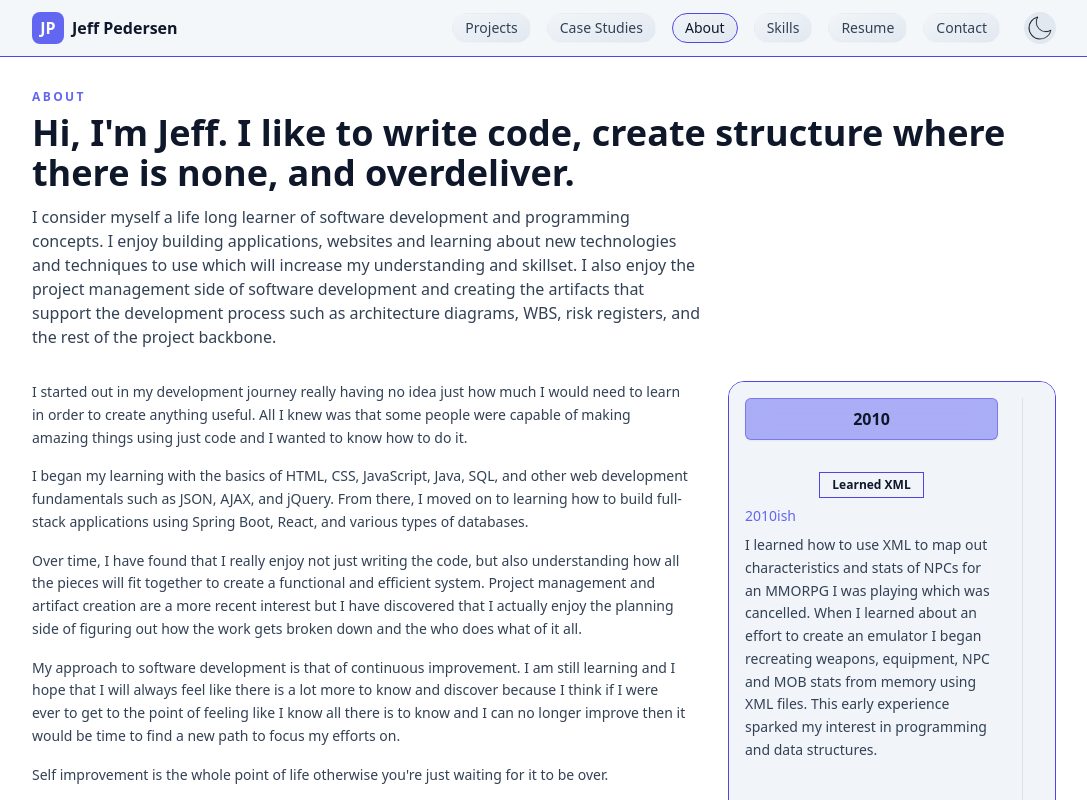
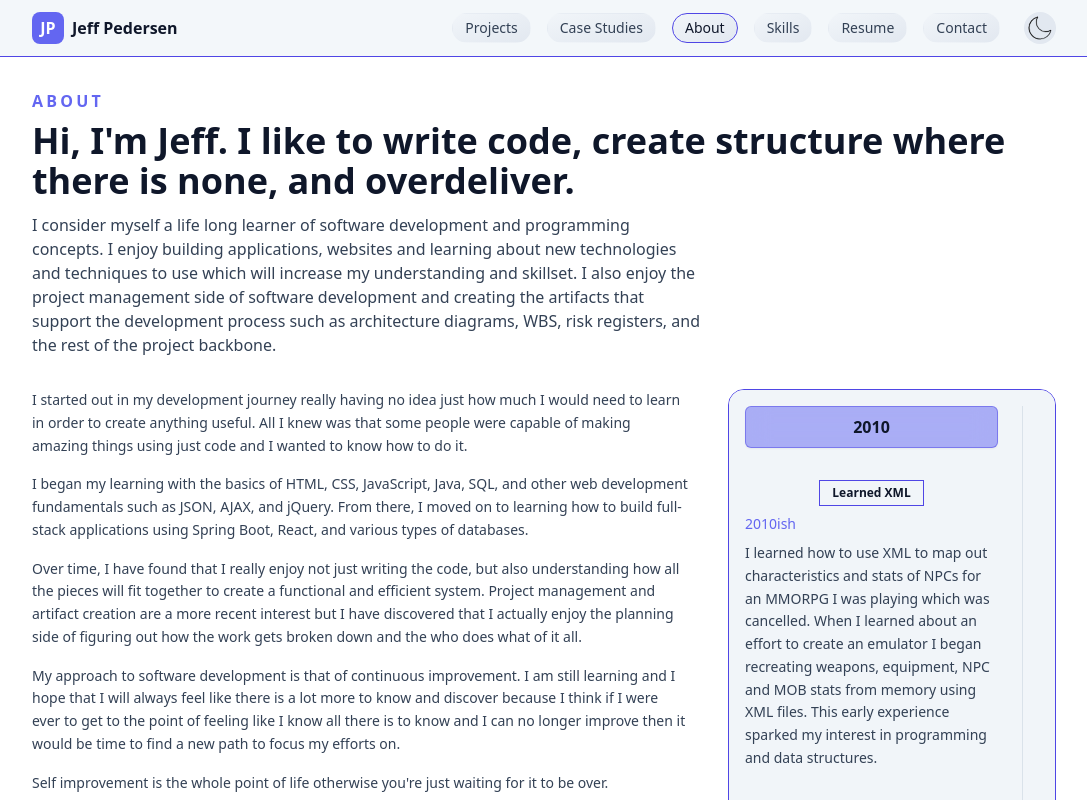
Before and after one commit to J-Pedersen/dev-portfolio, a React (Vite) app: page /about in a window 1280 px wide. Shown: the top 800 px of the page, without its empty margins (96-1183 px from the left). Built offline with nearby package versions, Linux system fonts and the light colour scheme; the HTML template or start-up script is replaced by a standard one.

Commit message:
updated text

```diff
--- a/src/components/PageHeader.jsx
+++ b/src/components/PageHeader.jsx
@@ -1,7 +1,7 @@
 const PageHeader = ({ title, kicker, children }) => (
   <header className="mb-8">
     {kicker && (
-      <p className="text-xs font-extrabold uppercase tracking-[0.2em] text-brand mb-2">
+      <p className="text-md font-extrabold uppercase tracking-[0.2em] text-brand mb-2">
         {kicker}
       </p>
     )}
```
